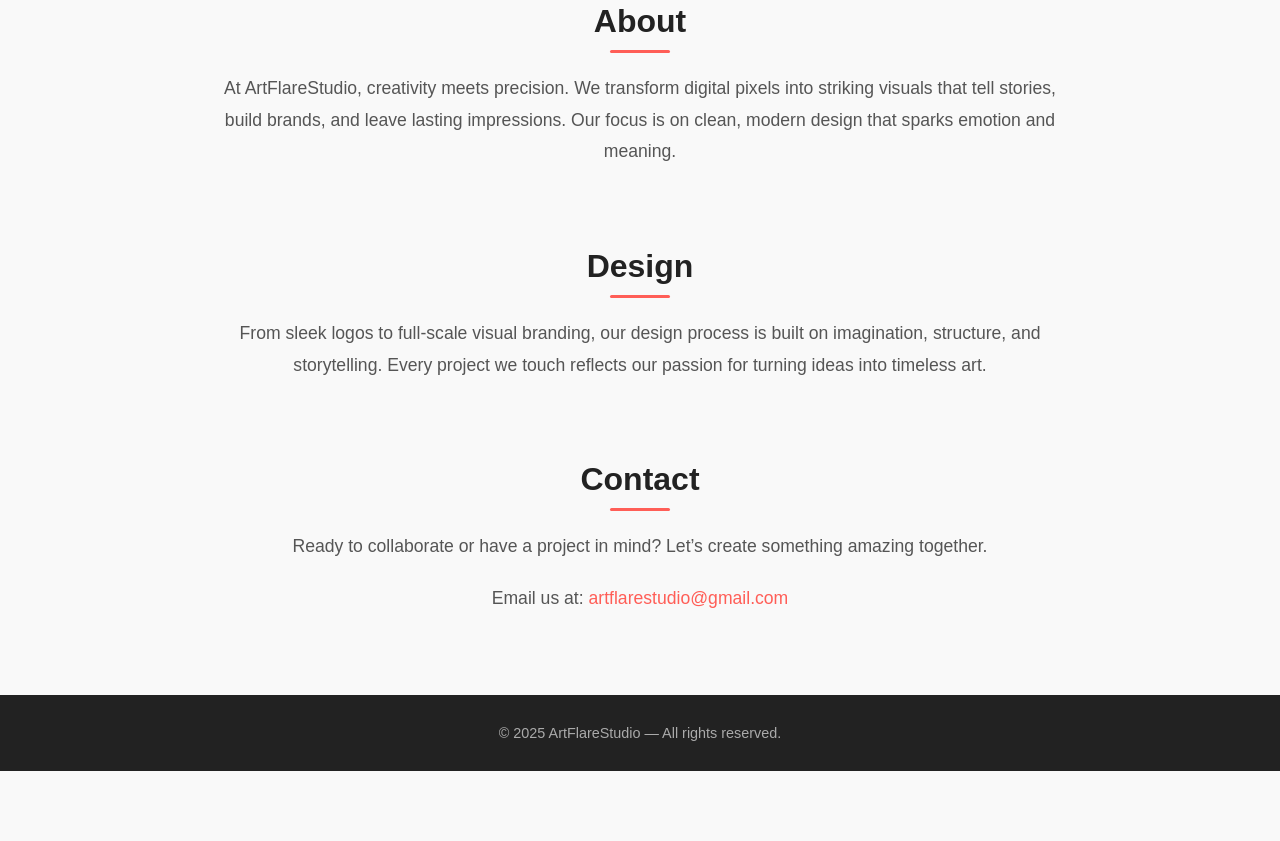
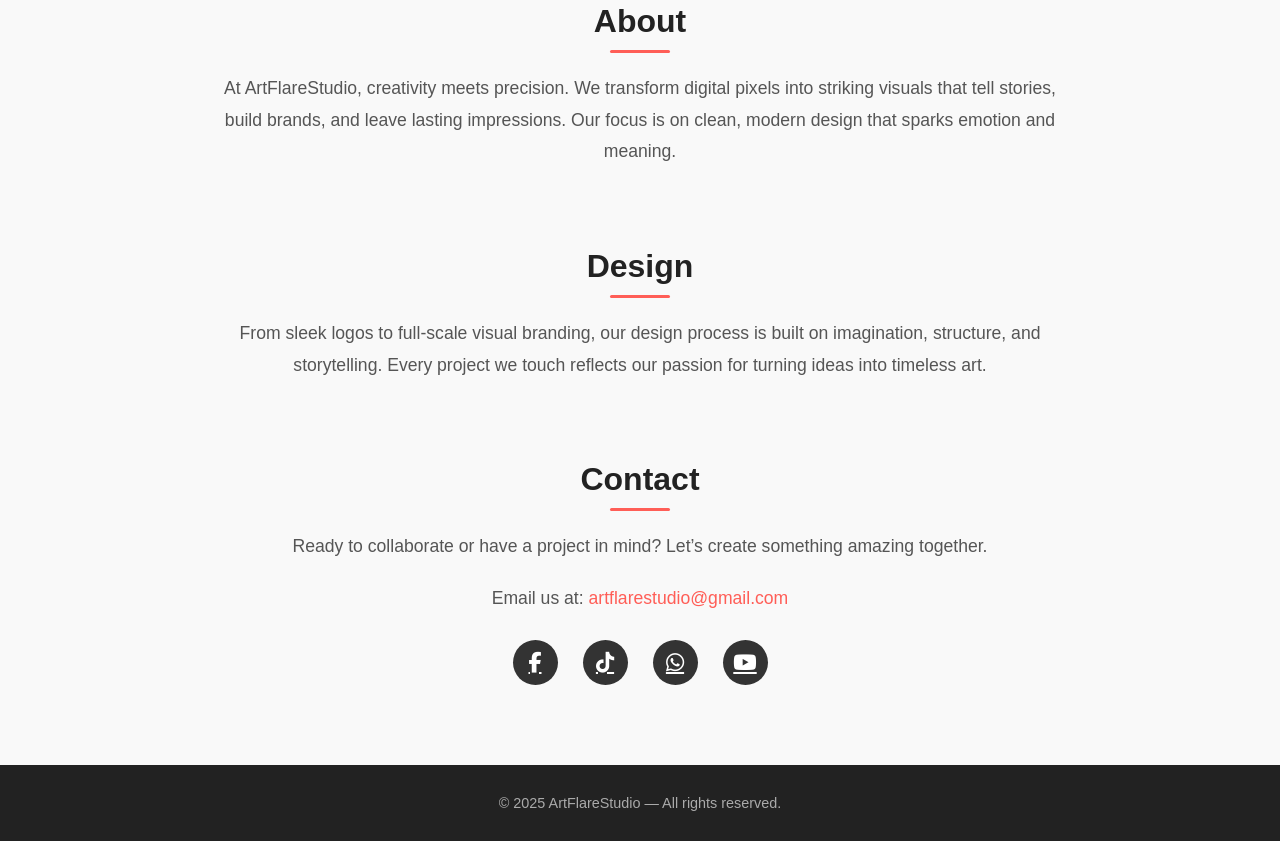
Before and after one commit to artflarestudio1/artflarestudio.github.io, a plain HTML site: page index.html in a window 1280 px wide. Shown: the part 372-1213 px from the top of the page. Before the commit the page ends 1143 px from the top, so only its background shows below. Drawn offline with Linux system fonts and the light colour scheme.

Commit message:
Update index.html

```diff
--- a/index.html
+++ b/index.html
@@ -4,6 +4,13 @@
     <meta charset="UTF-8" />
     <meta name="viewport" content="width=device-width, initial-scale=1.0" />
     <title>ArtFlareStudio | Create Pixels Into a Masterpiece</title>
+
+    <!-- Font Awesome for social icons -->
+    <link
+      rel="stylesheet"
+      href="https://cdnjs.cloudflare.com/ajax/libs/font-awesome/6.5.0/css/all.min.css"
+    />
+
     <style>
       * {
         margin: 0;
@@ -104,6 +111,31 @@
         text-decoration: none;
       }
 
+      .social-icons {
+        display: flex;
+        justify-content: center;
+        gap: 25px;
+        margin-top: 25px;
+      }
+
+      .social-icons a {
+        color: #fff;
+        background-color: #333;
+        border-radius: 50%;
+        width: 45px;
+        height: 45px;
+        display: flex;
+        justify-content: center;
+        align-items: center;
+        font-size: 1.3rem;
+        transition: all 0.3s ease;
+      }
+
+      .social-icons a:hover {
+        transform: translateY(-5px);
+        background-color: #ff5e57;
+      }
+
       @media (max-width: 600px) {
         header h1 {
           font-size: 2rem;
@@ -153,8 +185,25 @@
         Ready to collaborate or have a project in mind? Let’s create something
         amazing together.
       </p>
+
       <div class="contact-info">
         <p>Email us at: <a href="mailto:artflarestudio@gmail.com">artflarestudio@gmail.com</a></p>
+      </div>
+
+      <!-- Social Media Icons -->
+      <div class="social-icons">
+        <a href="https://facebook.com" target="_blank" aria-label="Facebook"
+          ><i class="fab fa-facebook-f"></i
+        ></a>
+        <a href="https://tiktok.com" target="_blank" aria-label="TikTok"
+          ><i class="fab fa-tiktok"></i
+        ></a>
+        <a href="https://wa.me/1234567890" target="_blank" aria-label="WhatsApp"
+          ><i class="fab fa-whatsapp"></i
+        ></a>
+        <a href="https://youtube.com" target="_blank" aria-label="YouTube"
+          ><i class="fab fa-youtube"></i
+        ></a>
       </div>
     </section>
 
```
